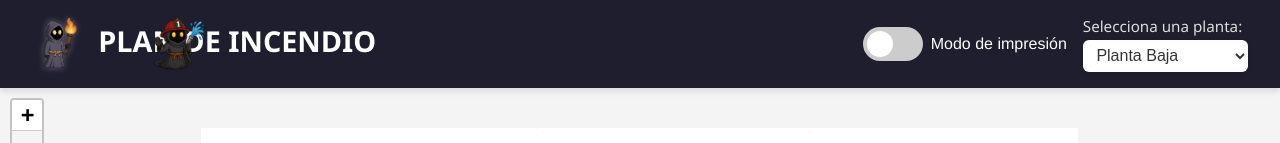
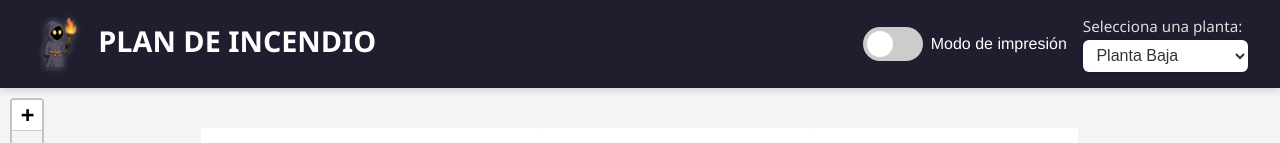
Before and after one commit to PedroGalan23/rutas-emergencia, a React (Create React App) app: page / in a window 1280 px wide. Shown: the top 143 px of the page. Built offline with nearby package versions, Linux system fonts and the light colour scheme.

Commit message:
Correción Escalera

```diff
--- a/src/App.js
+++ b/src/App.js
@@ -357,11 +357,6 @@ function App() {
           />
           PLAN DE INCENDIO
         </h1>
-        <img
-          src={monjeBombero}
-          alt="Salida Emergencia"
-          style={{ height: '3.4em', verticalAlign: 'middle', marginLeft: '-55.2em' }}
-        />
         <div className="controls">
           <div className="imprimible-container">
             <div className="switch-wrapper">
@@ -472,7 +467,7 @@ function App() {
                   if (plantaSeleccionada !== "Planta Baja") {
                     // Si no estás en la planta baja, cambia a Planta Baja sin mostrar ruta.
                     setPlantaSeleccionada("Planta Baja");
-                    setAulaActiva(null);
+                    setAulaActiva(escalera);
                   } else {
                     // En la planta baja, al pulsar la escalera se muestra la ruta como aula normal.
                     setAulaActiva(escalera);
```
